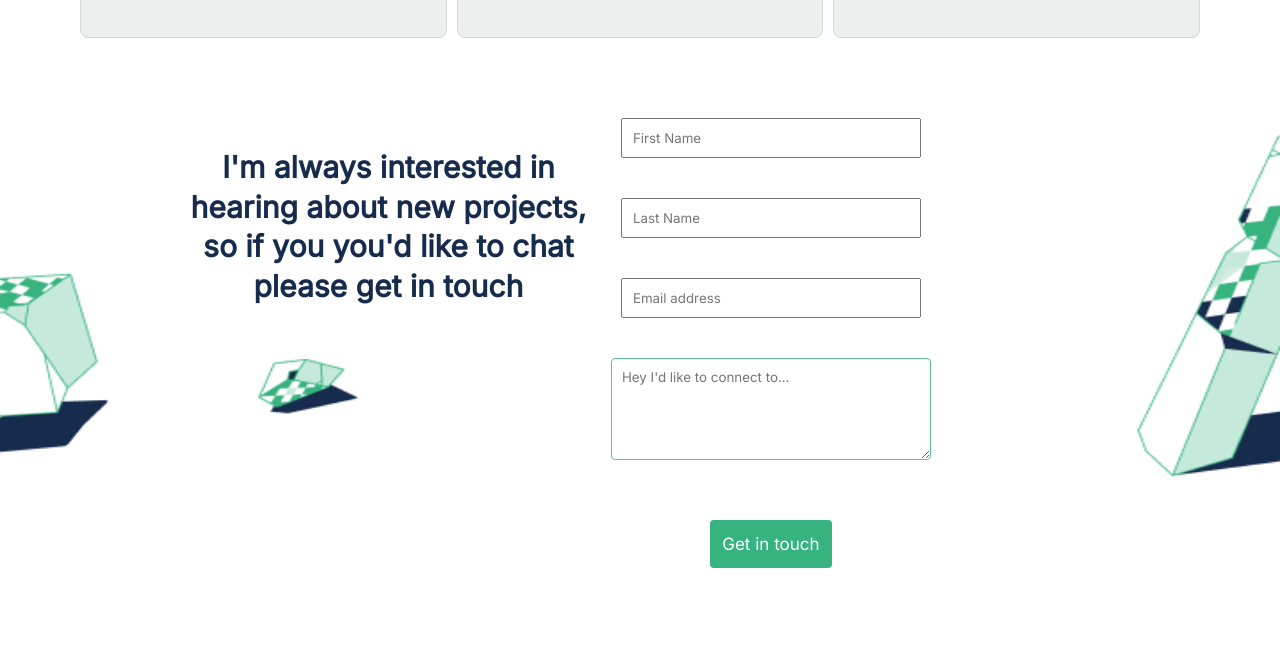
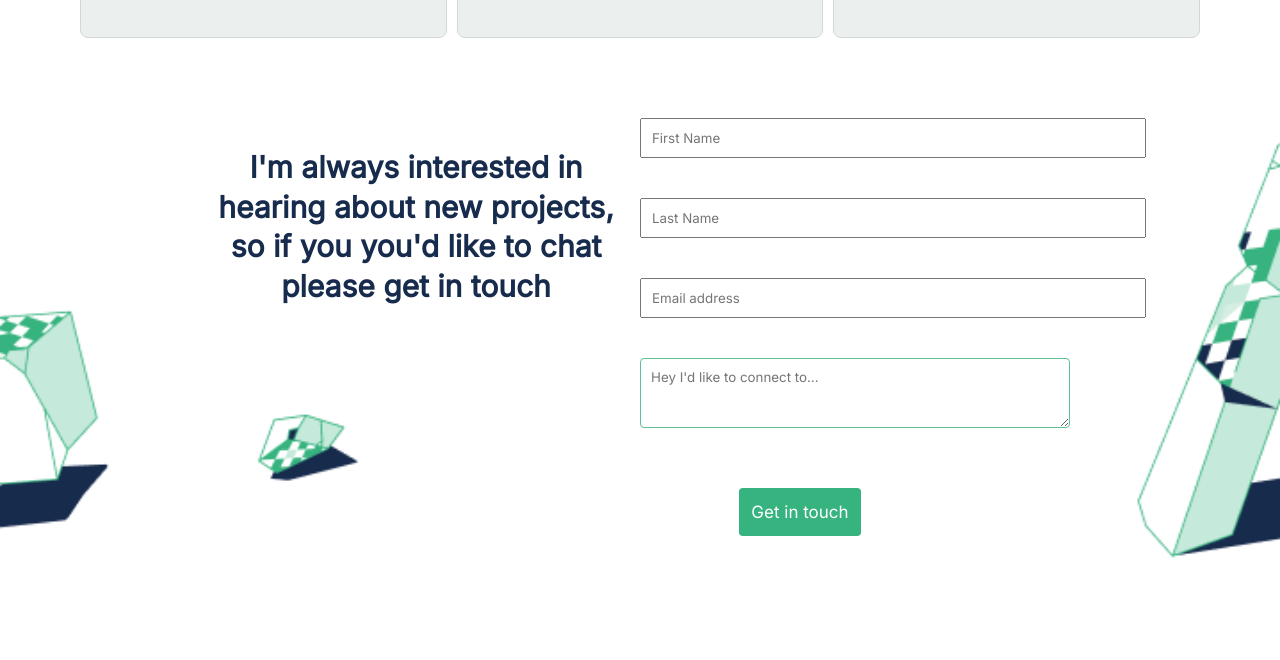
Before and after one commit to AbdulSalamAbro/portfolio-website, a website: page index.html in a window 1280 px wide. Shown: the part 2581-3241 px from the top of the page. Drawn offline with Linux system fonts and the light colour scheme.

Commit message:
finished contact form

```diff
--- a/index.html
+++ b/index.html
@@ -282,14 +282,13 @@
             <p>I'm always interested in hearing about new projects, so if you you'd like to chat please get in touch</p>
 
 
-                <form class="contact" action="https://formspree.io/f/mgebgadd" method="post">
+                <form class="inline-form" action="https://formspree.io/f/mgebgadd" method="post">
 
-                    <input class="form1" type="text" id="name" type="text" placeholder="First Name" maxlength="30"   required ><br>
-                    <input class="form1" type="text" id="name" type="text" placeholder="Last Name" maxlength="30"   required ><br>
-                    <input class="form2" name="Email" id="email" type="email" placeholder="Email address"   required><br>
-                    <textarea class="text_form" name="textarea" id="textarea" placeholder="Hey I'd like to connect to..." maxlength="500" rows="5"  required></textarea><br>
-                    <button class="greenbtn" type="submit" class="greenbtn">Get in touch</button>
-
+                    <input  type="text" id="name" type="text" placeholder="First Name" maxlength="30"   required ><br>
+                    <input  type="text" id="name" type="text" placeholder="Last Name" maxlength="30"   required ><br>
+                    <input name="Email" id="email" type="email" placeholder="Email address"   required><br>
+                    <textarea name="textarea" id="textarea" placeholder="Hey I'd like to connect to..." maxlength="500" rows="3"  required></textarea><br>
+                    <button type="submit" class="greenbtn">Get in touch</button>
                 </form>
 
 
--- a/styles.css
+++ b/styles.css
@@ -426,7 +426,7 @@ footer {
     grid-template-columns: repeat(12, 1fr);
     background: url(assets/contactbg.PNG);
     background-repeat: no-repeat;
-    background-size: 100% 70%;
+    background-size: 100% 90%;
     width: 100%;
     padding-bottom: 100px;
     margin-top: 60px;
@@ -506,7 +506,7 @@ footer {
 
   #desktop-contactform p {
     margin-top: 40px;
-    grid-column: 2 / span 6;
+    grid-column: 1 /span 6;
     justify-content: center;
     font-family: 'Inter', sans-serif;
     font-style: normal;
@@ -515,7 +515,7 @@ footer {
     text-align: center;
     color: #172b4d;
     padding: 10px;
-    margin-left: 15%;
+    margin-left: 30%;
     line-height: 132%;
   }
 
@@ -534,4 +534,48 @@ footer {
   #contact-form {
     display: none;
   }
+
+  #desktop-contactform .inline-form{
+    grid-column: span 3;
+
+  }
+  .form-inline {
+    display: flex;
+    flex-flow: row wrap;
+    align-items: center;
+
+  }
+  form input {
+    padding: 10px;
+    flex-direction: column;
+    padding-right: 300px;
+    margin-left: auto;
+    margin-right: auto;
+    color: #42526e;
+  }
+
+  form textarea {
+    padding: 10px;
+    padding-right: 240px;
+    margin-left: auto;
+    margin-right: auto;
+    color: #42526e;
+    border: 1px solid #60c095;
+    border-radius: 4px;
+  }
+  .greenbtn {
+    background: #36b37f;
+    font-family: 'Inter', sans-serif;
+    font-style: normal;
+    font-weight: 500;
+    font-size: 17px;
+    line-height: 24px;
+    border: none;
+    border-radius: 4px;
+    padding: 12px;
+    color: #fff;
+    margin-top: 20px;
+    align-items: start;
+  }
+
 }
```
